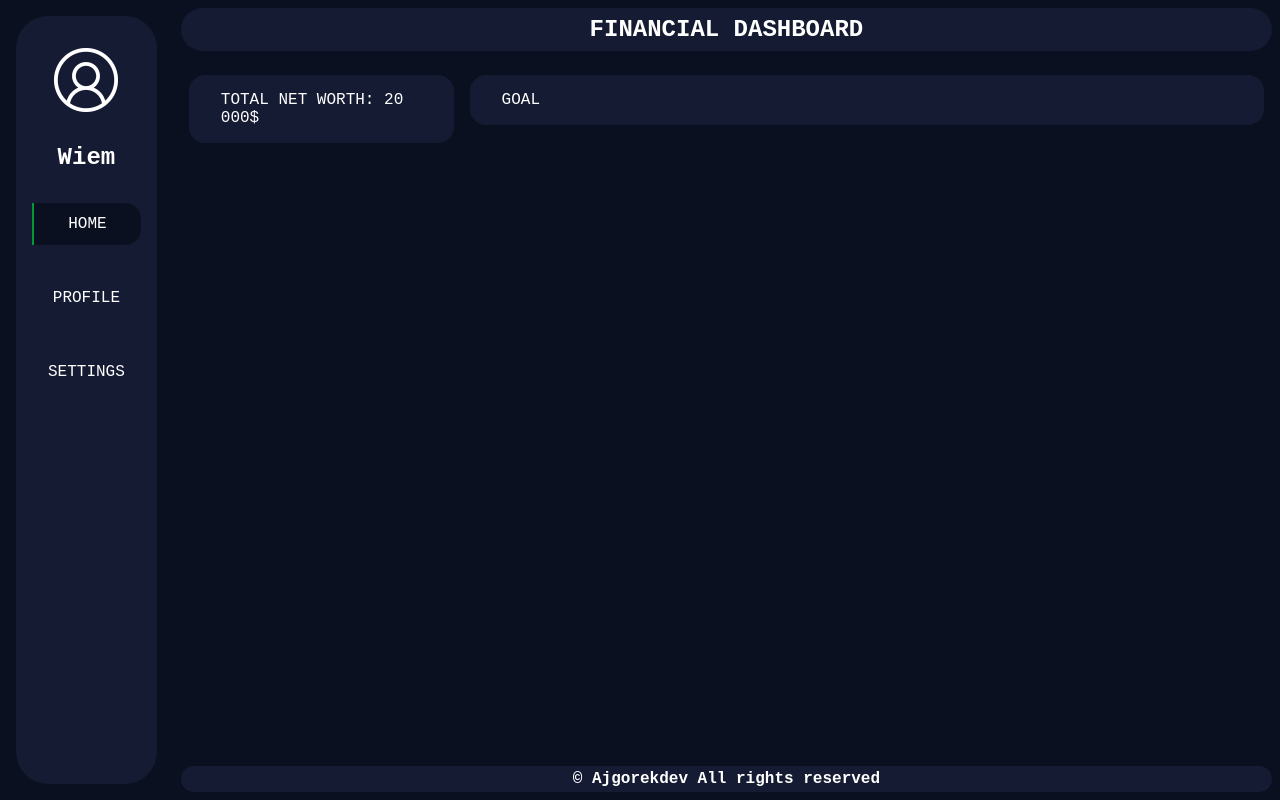
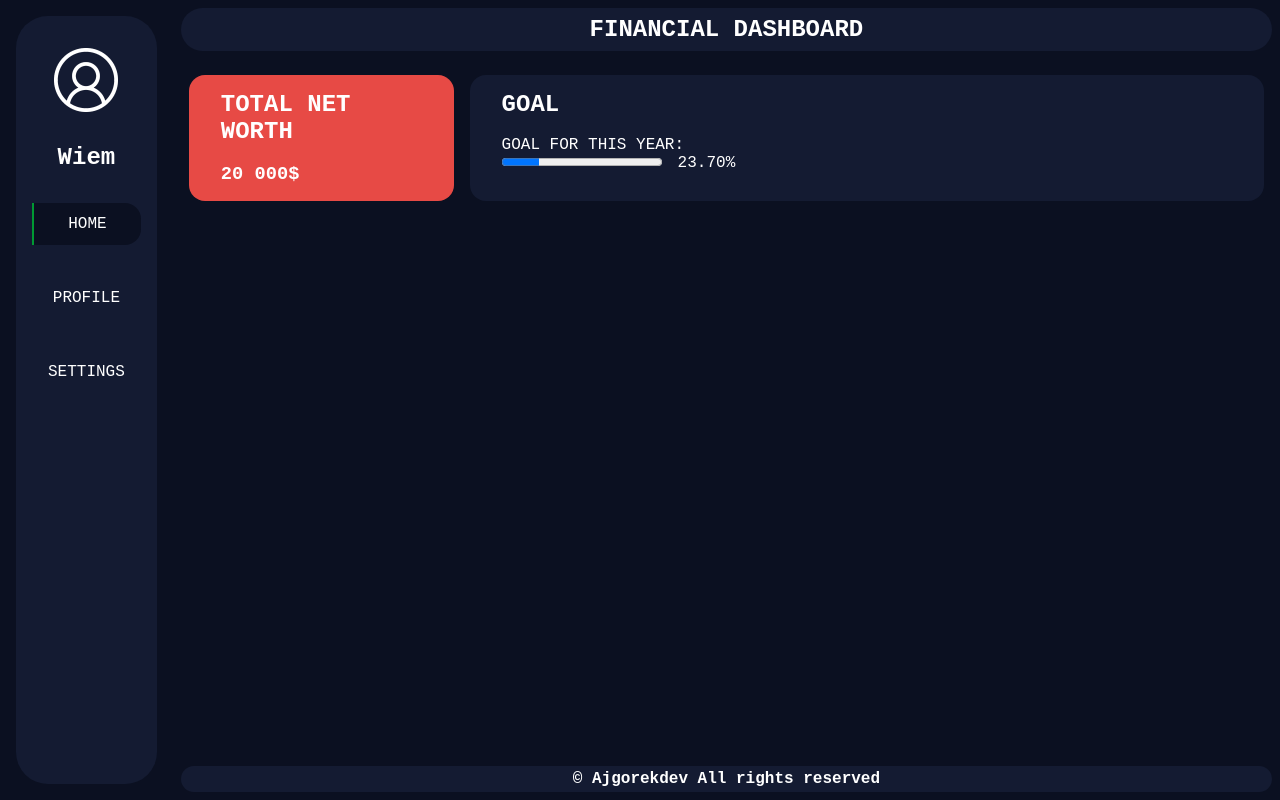
Before and after one commit to Ajgorek04/Financial-Dashboard_NEXTJS, a Next.js app: page / in a window 1280 px wide. Built offline with nearby package versions, Linux system fonts and the light colour scheme.

Commit message:
adding networth box and goal box

```diff
--- a/src/app/components/MainPage/MainPage.jsx
+++ b/src/app/components/MainPage/MainPage.jsx
@@ -4,15 +4,28 @@ import styles from "./MainPage.module.css";
 
 export function MainPage() {
   const netWorth = EXAMPLES.find((item) => item.listName === "NetWorth")?.value;
+  const progress = EXAMPLES.find((item) => item.listName === "Progress")?.value;
 
   return (
     <main className={styles.mainPage}>
       <div className={styles.topHome}>
         <div className={styles.netWorth}>
-          <FinancialBox>TOTAL NET WORTH: {netWorth} </FinancialBox>
+          <FinancialBox>
+            <h2>TOTAL NET WORTH</h2>
+            <br />
+            <h3>{netWorth}</h3>
+          </FinancialBox>
         </div>
         <div className={styles.goal}>
-          <FinancialBox>GOAL</FinancialBox>
+          <FinancialBox>
+            <h2> GOAL </h2>
+            <br />
+            <label for="file">GOAL FOR THIS YEAR: </label>
+            <div className={styles.progressBar}>
+              <progress value={progress} max="100000"></progress>
+              {((progress / 100000) * 100).toFixed(2)}%
+            </div>
+          </FinancialBox>
         </div>
       </div>
     </main>
--- a/src/app/components/MainPage/MainPage.module.css
+++ b/src/app/components/MainPage/MainPage.module.css
@@ -13,8 +13,29 @@
   width: 25%;
 }
 
+.netWorth,
+.goal {
+  display: flex;
+}
+
+.netWorth div,
+.goal div {
+  flex: 1;
+}
+
+.netWorth div {
+  background-color: #e74a45;
+  font-weight: bold;
+  font-size: 1rem;
+}
+
 .goal {
   width: 75%;
+}
+
+.progressBar {
+  display: flex;
+  gap: 1rem;
 }
 
 @media (max-width: 1200px) {
--- a/src/app/constants/examples.js
+++ b/src/app/constants/examples.js
@@ -2,6 +2,10 @@ const EXAMPLES = [
   {
     listName: "NetWorth",
     value: "20 000$",
+  },
+  {
+    listName: "Progress",
+    value: "23700",
   },
   {
     listName: "CASH",
```
